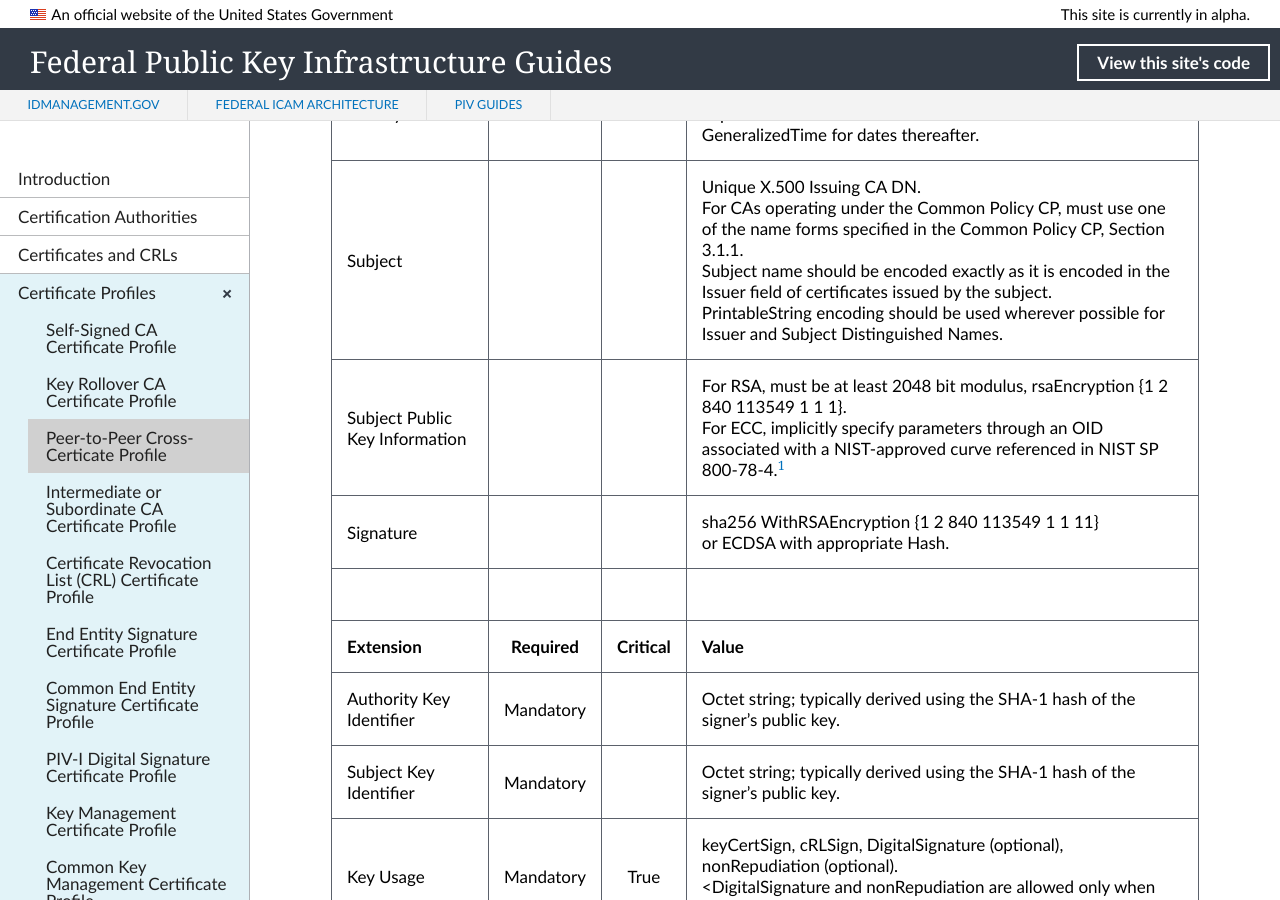
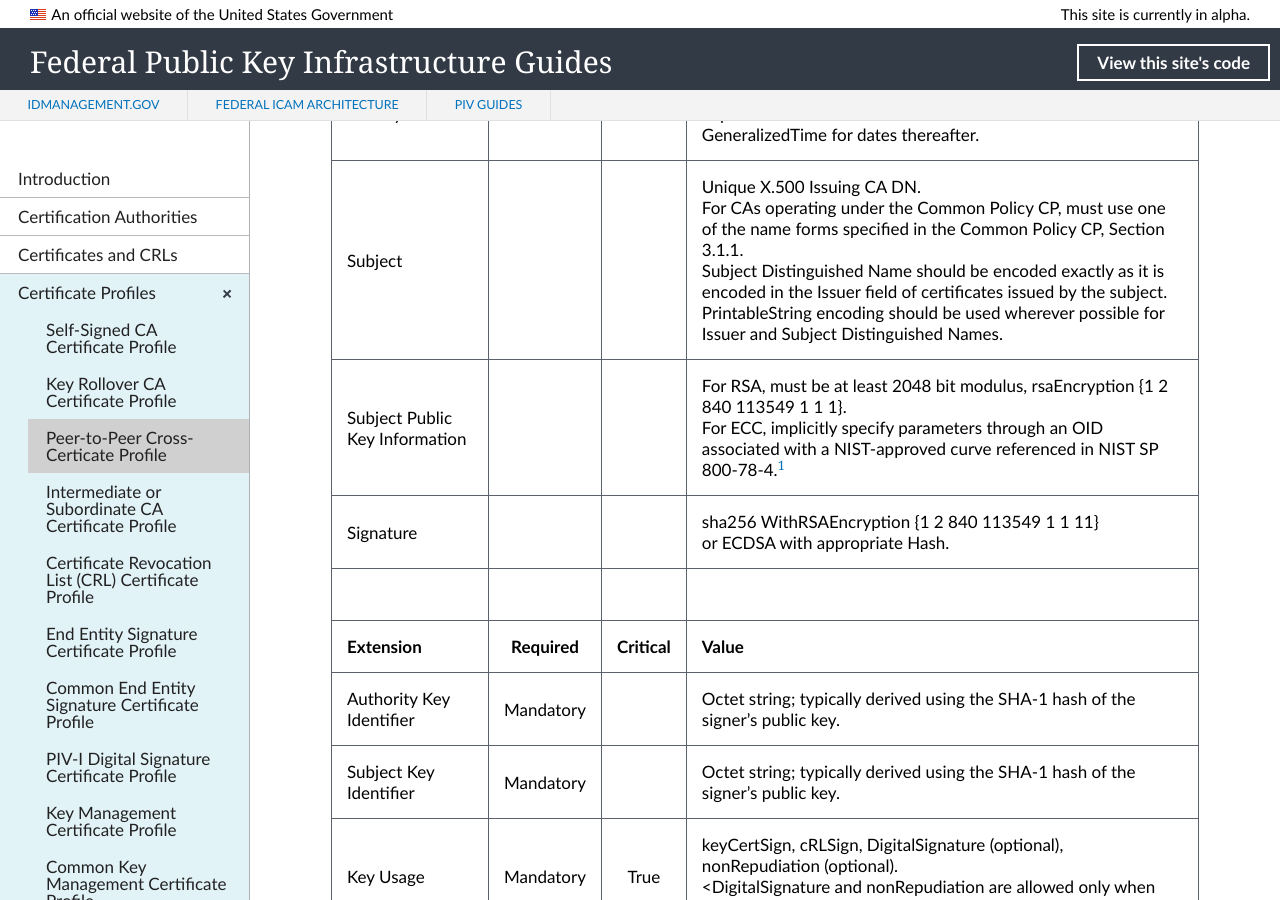
Before and after one commit to GSA/fpki-guides, a Jekyll site: the page built from _profiles/03_p2p_cross_cert.md, in a window 1280 px wide and 900 px high, scrolled down 745 px. Built offline with Jekyll 4.4.1, drawn with Linux system fonts in a browser that asks for light colours; nearby versions of some CDN libraries; library files that are not in the unit come from our copies.

Commit message:
Update 03_p2p_cross_cert.md
Changed Subject name to Subject Distinguished Name

```diff
--- a/_profiles/03_p2p_cross_cert.md
+++ b/_profiles/03_p2p_cross_cert.md
@@ -13,7 +13,7 @@ permalink: profiles/p2pcrosscert/
 | Issuer Signature Algorithm   |       |       |  One of the following: <br>sha256 WithRSAEncryption {1 2 840 113549 1 1 11} <br>ecdsa-with-SHA256 {1.2.840.10045.4.3.2} <br>ecdsa-with-SHA384 {1.2.840.10045.4.3.3} <br>ecdsa-with-SHA512 {1.2.840.10045.4.3.4}. |
 | Issuer Distinguished Name   |       |       |  Unique X.500 Issuing CA DN. <BR>For CAs operating under the Common Policy CP (i.e., _X.509 Certificate Policy for the U.S. Federal PKI Common Policy Framework_), must use one of the name forms specified in the Common Policy CP, Section 3.1.1.<br>PrintableString encoding should be used wherever possible for Issuer and Subject Distinguished Names.  |
 | Validity Period   |       |       |  No longer than 3 years from date of issue.<BR>Expressed in UTCTime for dates until end of 2049 and GeneralizedTime for dates thereafter.  |
-| Subject   |       |       |   Unique X.500 Issuing CA DN.<BR>For CAs operating under the Common Policy CP, must use one of the name forms specified in the Common Policy CP, Section 3.1.1.<BR>Subject name should be encoded exactly as it is encoded in the Issuer field of certificates issued by the subject.<br>PrintableString encoding should be used wherever possible for Issuer and Subject Distinguished Names.    |
+| Subject   |       |       |   Unique X.500 Issuing CA DN.<BR>For CAs operating under the Common Policy CP, must use one of the name forms specified in the Common Policy CP, Section 3.1.1.<BR>Subject Distinguished Name should be encoded exactly as it is encoded in the Issuer field of certificates issued by the subject.<br>PrintableString encoding should be used wherever possible for Issuer and Subject Distinguished Names.    |
 | Subject Public Key Information   |       |       |   For RSA, must be at least 2048 bit modulus, rsaEncryption {1 2 840 113549 1 1 1}.<BR>For ECC, implicitly specify parameters through an OID associated with a NIST-approved curve referenced in NIST SP 800-78-4.<sup>[1](#1)</sup>   |
 | Signature   |       |       |   sha256 WithRSAEncryption {1 2 840 113549 1 1 11}<BR>or ECDSA with appropriate Hash.   |
 |               |                 |              |                                       |
```
